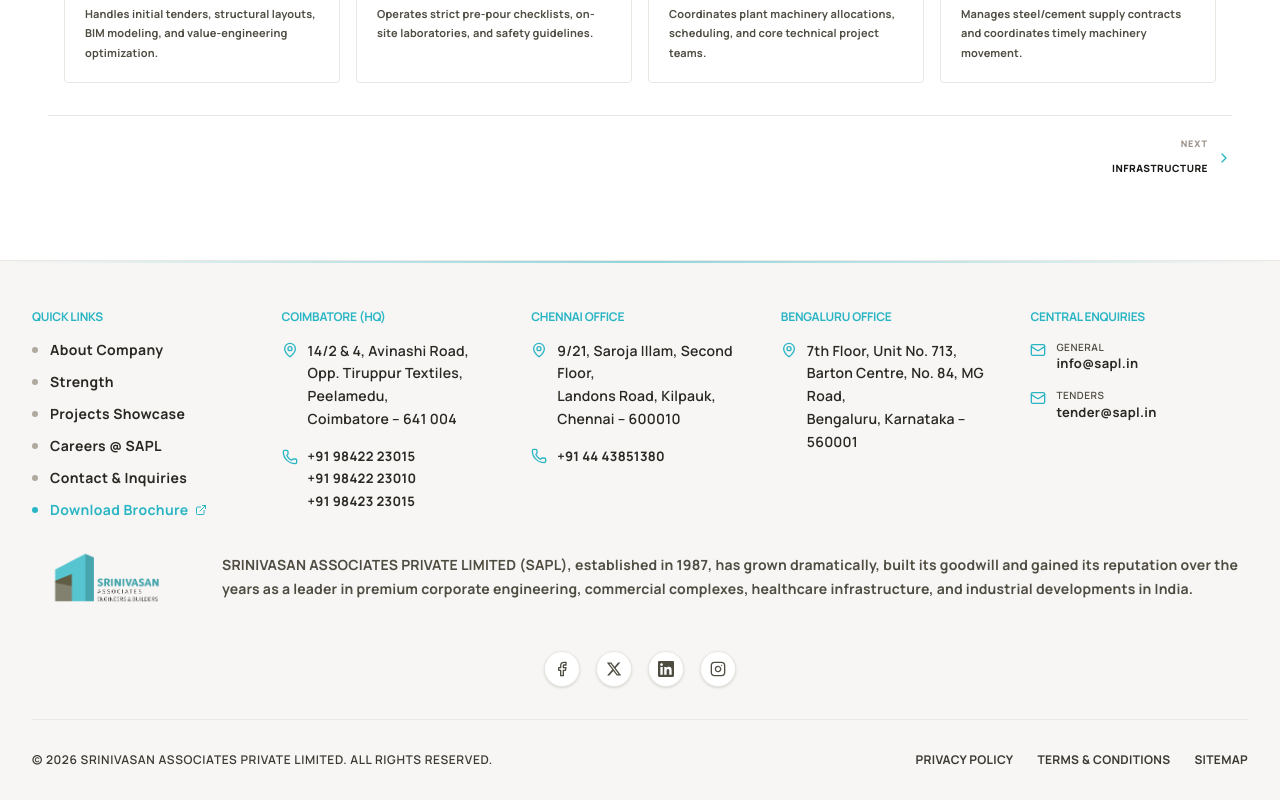
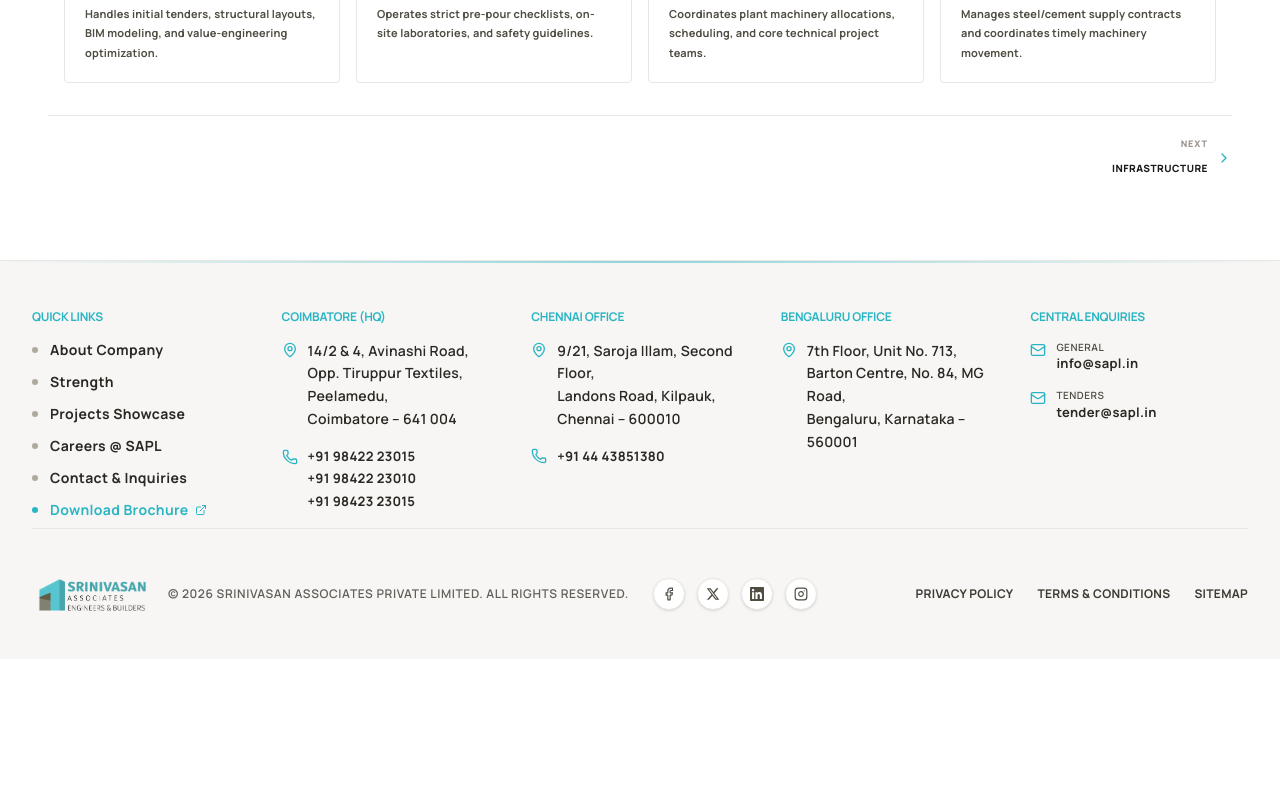
Before and after one commit to ajuajmal123/salp, a Next.js app: page /profile in a window 1280 px wide. Shown: the part 905-1705 px from the top of the page. After the commit the page ends 1564 px from the top, so only its background shows below. Built offline with nearby package versions, Linux system fonts and the light colour scheme.

Commit message:
ui changes

```diff
--- a/src/components/layout/Footer.tsx
+++ b/src/components/layout/Footer.tsx
@@ -160,33 +160,35 @@ export default function Footer() {
           </div>
         </div>
 
-        {/* Brand Showcase Section (Full width horizontal alignment as old style) */}
-        <div className="pt-2 flex flex-row items-center gap-4 sm:gap-6 md:gap-10">
-          <div className="shrink-0">
-            <Logo light={false} size="sm" />
-          </div>
-          <div className="flex-1">
-            <p className="text-navy-900 text-xs sm:text-sm leading-relaxed font-semibold text-left">
-              SRINIVASAN ASSOCIATES PRIVATE LIMITED (SAPL), established in 1987, has grown dramatically, built its goodwill and gained its reputation over the years as a leader in premium corporate engineering, commercial complexes, healthcare infrastructure, and industrial developments in India.
-            </p>
-          </div>
+
+
+
+        {/* Bottom Bar: Logo, Copyright, Socials, Links */}
+        <div className="pt-8 border-t border-[#eae7e3] flex flex-col xl:flex-row items-center justify-between gap-6 text-[11px] sm:text-xs text-navy-800 font-semibold tracking-wider uppercase">
+
+          {/* Left: Logo and Copyright */}
+          <div className="flex flex-row items-center gap-4 text-left shrink-0 xl:flex-1 xl:justify-start">
+            <Logo light={false} size="sm" className="w-[100px] sm:w-[120px]" />
+            <span className="opacity-80 whitespace-nowrap">
+              © {currentYear} Srinivasan Associates Private Limited. All Rights Reserved.
+            </span>
           </div>
 
-        {/* Centered Social Icons */}
-        <div className="flex items-center justify-center gap-4 py-8">
+          {/* Center: Social Icons */}
+          <div className="flex items-center justify-center gap-3 shrink-0">
             <a
               href="#"
-            className="w-9 h-9 rounded-full bg-white border border-[#eae7e3] flex items-center justify-center text-navy-700 hover:text-white hover:bg-sapl-blue hover:border-sapl-blue transition-all duration-300 hover:scale-110 hover:-translate-y-0.5 shadow-sm"
+              className="w-8 h-8 rounded-full bg-white border border-[#eae7e3] flex items-center justify-center text-navy-700 hover:text-white hover:bg-sapl-blue hover:border-sapl-blue transition-all duration-300 hover:scale-110 shadow-sm"
               aria-label="Facebook"
             >
-            <Facebook className="w-4 h-4" />
+              <Facebook className="w-3.5 h-3.5" />
             </a>
             <a
               href="#"
-            className="w-9 h-9 rounded-full bg-white border border-[#eae7e3] flex items-center justify-center text-navy-700 hover:text-white hover:bg-sapl-blue hover:border-sapl-blue transition-all duration-300 hover:scale-110 hover:-translate-y-0.5 shadow-sm"
+              className="w-8 h-8 rounded-full bg-white border border-[#eae7e3] flex items-center justify-center text-navy-700 hover:text-white hover:bg-sapl-blue hover:border-sapl-blue transition-all duration-300 hover:scale-110 shadow-sm"
               aria-label="Twitter"
             >
-            <svg className="w-4 h-4" fill="currentColor" viewBox="0 0 24 24">
+              <svg className="w-3.5 h-3.5" fill="currentColor" viewBox="0 0 24 24">
                 <path d="M18.244 2.25h3.308l-7.227 8.26 8.502 11.24H16.17l-5.214-6.817L4.99 21.75H1.68l7.73-8.835L1.254 2.25H8.08l4.713 6.231zm-1.161 17.52h1.833L7.084 4.126H5.117z" />
               </svg>
             </a>
@@ -194,28 +196,24 @@ export default function Footer() {
               href="https://www.linkedin.com"
               target="_blank"
               rel="noreferrer"
-            className="w-9 h-9 rounded-full bg-white border border-[#eae7e3] flex items-center justify-center text-navy-700 hover:text-white hover:bg-sapl-blue hover:border-sapl-blue transition-all duration-300 hover:scale-110 hover:-translate-y-0.5 shadow-sm"
+              className="w-8 h-8 rounded-full bg-white border border-[#eae7e3] flex items-center justify-center text-navy-700 hover:text-white hover:bg-sapl-blue hover:border-sapl-blue transition-all duration-300 hover:scale-110 shadow-sm"
               aria-label="LinkedIn"
             >
-            <svg className="w-4 h-4" fill="currentColor" viewBox="0 0 24 24">
+              <svg className="w-3.5 h-3.5" fill="currentColor" viewBox="0 0 24 24">
                 <path d="M20.447 20.452h-3.554v-5.569c0-1.328-.027-3.037-1.852-3.037-1.853 0-2.136 1.445-2.136 2.939v5.667H9.351V9h3.414v1.561h.046c.477-.9 1.637-1.85 3.37-1.85 3.601 0 4.267 2.37 4.267 5.455v6.286zM5.337 7.433c-1.144 0-2.063-.926-2.063-2.065 0-1.138.92-2.063 2.063-2.063 1.14 0 2.064.925 2.064 2.063 0 1.139-.925 2.065-2.064 2.065zm1.782 13.019H3.555V9h3.564v11.452zM22.225 0H1.771C.792 0 0 .774 0 1.729v20.542C0 23.227.792 24 1.771 24h20.451C23.2 24 24 23.227 24 22.271V1.729C24 .774 23.2 0 22.222 0h.003z" />
               </svg>
             </a>
             <a
               href="#"
-            className="w-9 h-9 rounded-full bg-white border border-[#eae7e3] flex items-center justify-center text-navy-700 hover:text-white hover:bg-sapl-blue hover:border-sapl-blue transition-all duration-300 hover:scale-110 hover:-translate-y-0.5 shadow-sm"
+              className="w-8 h-8 rounded-full bg-white border border-[#eae7e3] flex items-center justify-center text-navy-700 hover:text-white hover:bg-sapl-blue hover:border-sapl-blue transition-all duration-300 hover:scale-110 shadow-sm"
               aria-label="Instagram"
             >
-            <Instagram className="w-4 h-4" />
+              <Instagram className="w-3.5 h-3.5" />
             </a>
           </div>
 
-        {/* Bottom Bar */}
-        <div className="pt-8 border-t border-[#eae7e3] flex flex-col md:flex-row items-center justify-between gap-4 text-xs text-navy-800 font-semibold tracking-wider uppercase">
-          <div>
-            © {currentYear} Srinivasan Associates Private Limited. All Rights Reserved.
-          </div>
-          <div className="flex items-center gap-6">
+          {/* Right: Policy Links */}
+          <div className="flex items-center flex-wrap justify-center xl:justify-end gap-6 shrink-0 xl:flex-1">
             <a href="#" className="hover:text-sapl-blue transition-colors">
               Privacy Policy
             </a>
@@ -228,6 +226,6 @@ export default function Footer() {
           </div>
         </div>
       </div>
-    </footer >
+    </footer>
   );
 }
--- a/src/components/sections/Hero.tsx
+++ b/src/components/sections/Hero.tsx
@@ -5,7 +5,7 @@ import { motion } from "framer-motion";
 
 export default function Hero() {
   return (
-    <section className="relative h-screen flex items-center justify-center overflow-hidden bg-navy-100">
+    <section className="relative min-h-[550px] h-[75vh] sm:h-[85vh] lg:h-screen flex items-center justify-center overflow-hidden bg-navy-100">
 
       {/* =========================================================
           CINEMATIC BACKGROUND VIDEO (FULL OPACITY, UNBLURRED, NO OVERLAYS)
```
Also changed, not shown: src/components/icons/Logo.tsx (+3 -4 lines), public/SRINIVASAN-LOGO-02.png (deleted), public/Srinivasan-Logo-Final.png (added). Lines whose indentation alone changed are shown as unchanged.
